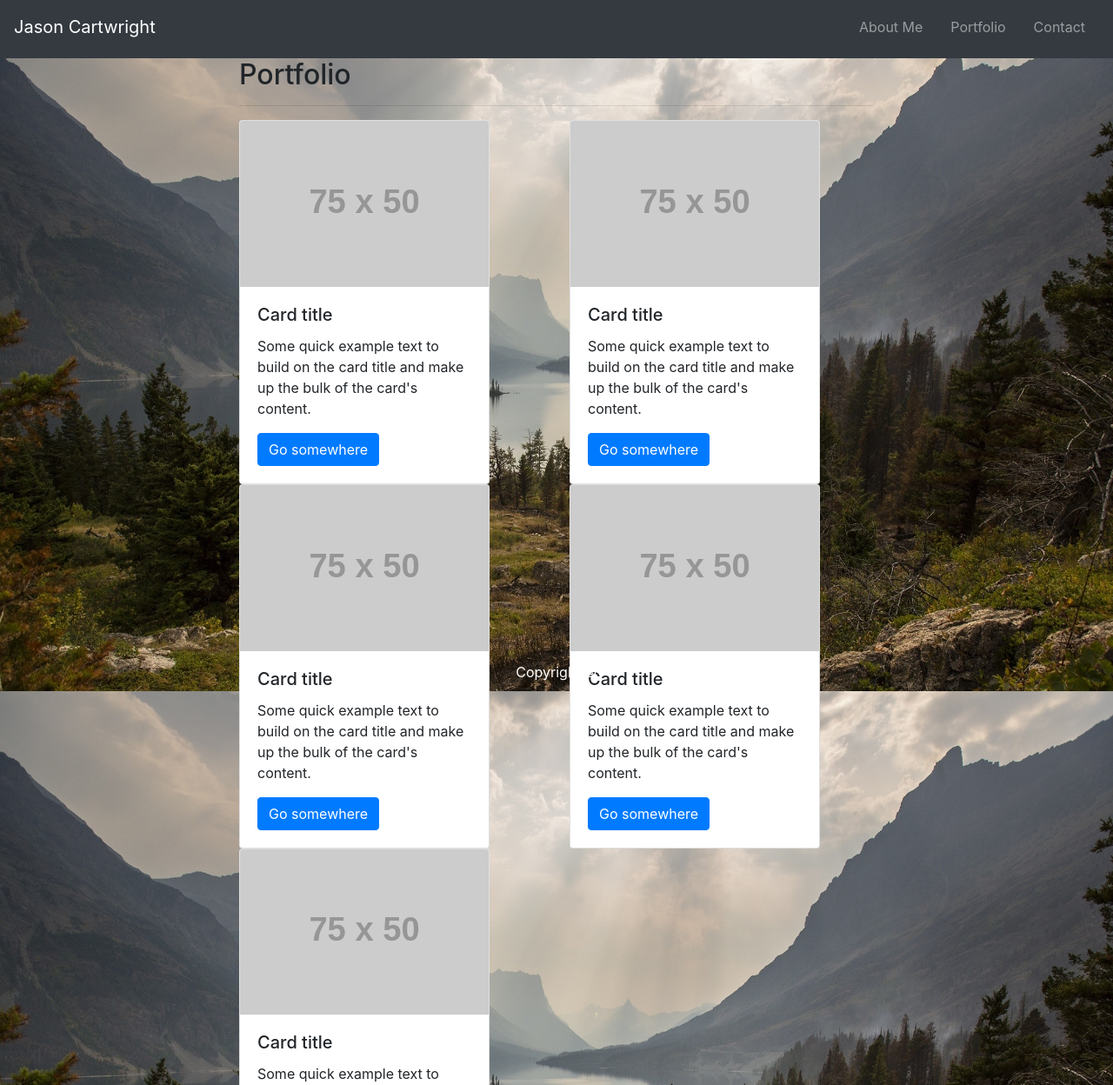
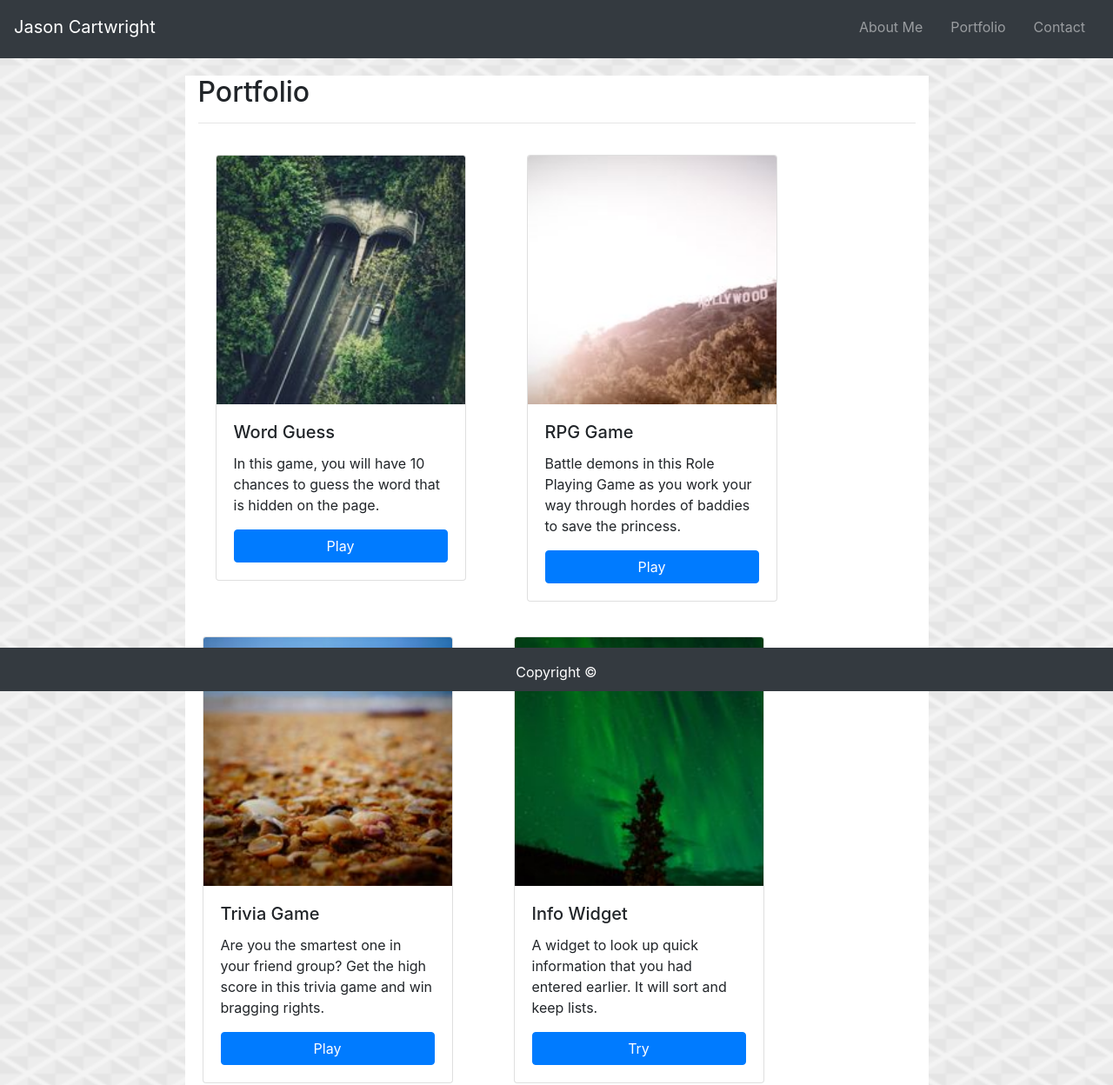
Before and after one commit to JCartwright44/Bootstrap-Portfolio, a plain HTML site: page portfolio.html in a window 1280 px wide. Shown: the part 5-1253 px from the top of the page at 87% size. Drawn offline with nearby package versions, Linux system fonts and the light colour scheme; placeholder pictures from the web are drawn by us.

Commit message:
near final updates

```diff
--- a/assets/style.css
+++ b/assets/style.css
@@ -17,14 +17,48 @@ footer {
 }
 
 body {
-    background-image: url("../assets/Images/background.jpg");
+    background-image: url("../assets/Images/stonehaven.png");
     background-size: 100%;
     background-attachment: fixed;
-    background-repeat: no-repeat;
     background-position: relative;
     margin-bottom: 30px;
+    height: 100%;
+    min-height: 100%;
+    bottom: 0;
 }
 
+html {
+    height: 100%;
+}
 .card {
-    margon-bottom: 10px;
+    margin: 20px;
 }
+
+.col-8 {
+    margin: 30px;
+}
+
+.col-9 {
+    margin: 30px;
+}
+
+.card-img-top {
+    height: 75%;
+    width: 100%;
+}
+
+.footer {
+    background-color: black;
+    height: 50px;
+    width: 100%;
+    text-align: center;
+    vertical-align: text-bottom;
+    border-style: solid;
+    border-width: 1px 0px 0px 0px;
+    border-top-color: black;
+    margin: 0 auto;
+    position: relative;
+    bottom: 0px;
+    z-index: 100;
+    left: 0;
+}
--- a/portfolio.html
+++ b/portfolio.html
@@ -16,7 +16,7 @@
                       <span class="navbar-toggler-icon"></span>
                     </button>
 
-                    <div class="collapse navbar-collapse flex-grow-1 text-right" id="myNavbar">
+                    <div class="collapse navbar-collapse flex-grow-1 text-right" id="navbarSupportedContent">
                             <ul class="navbar-nav ml-auto flex-nowrap">
                                 <li class="nav-item navAboutMe">
                                     <a href="#" class="nav-link m-2 menu-item nav-active">About Me</a>
@@ -37,11 +37,11 @@
                   <div></div>
 
               </div>
-              <div class="col-8">
+              <div class="col-sm-9" style="background-color: white; margin: 20px; overflow: auto;">
 
                 <!-- Title -->
                 <div class="row">
-                    <div class="col">
+                    <div class="col-sm">
                         <h2>Portfolio</h2>
                         <hr>
                     </div>
@@ -49,76 +49,81 @@
                 </div>
 
                 <div class="row">
-                    <div class="col-6">
-                            <div class="card" style="width: 18rem;">
-                                    <img class="card-img-top" src="https://via.placeholder.com/75x50" alt="Card image cap">
+                  <div class="card-group">
+                    <div class="col-sm-6">
+                            <div class="card" style="width: 18rem; align-items: center;">
+                                    <img class="card-img-top" src="assets/Images/one.jpg" alt="Card image cap">
                                     <div class="card-body">
-                                      <h5 class="card-title">Card title</h5>
-                                      <p class="card-text">Some quick example text to build on the card title and make up the bulk of the card's content.</p>
-                                      <a href="#" class="btn btn-primary">Go somewhere</a>
+                                      <h5 class="card-title">Word Guess</h5>
+                                      <p class="card-text">In this game, you will have 10 chances to guess the word that is hidden on the page.</p>
+                                      <a href="#" class="btn btn-primary" style="text-align: center; width: 100%;">Play</a>
                                       <br>
                                     </div>
                                   </div>
-                    </div>
-                    <div class="col-6">
-                            <div class="card" style="width: 18rem;">
-                                    <img class="card-img-top" src="https://via.placeholder.com/75x50" alt="Card image cap">
+                              </div>
+                    <br>
+                    <div class="col-sm-6">
+                            <div class="card" style="width: 18rem; align-items: center;">
+                                    <img class="card-img-top" src="assets/Images/two.jpg" alt="Card image cap">
                                     <div class="card-body">
-                                      <h5 class="card-title">Card title</h5>
-                                      <p class="card-text">Some quick example text to build on the card title and make up the bulk of the card's content.</p>
-                                      <a href="#" class="btn btn-primary">Go somewhere</a>
+                                      <h5 class="card-title">RPG Game</h5>
+                                      <p class="card-text">Battle demons in this Role Playing Game as you work your way through hordes of baddies to save the princess.</p>
+                                      <a href="#" class="btn btn-primary" style="text-align: center; width: 100%;">Play</a>
                                       <br>
                                     </div>
                                   </div>
                     </div>
                 </div>
+                <br>
                 <div class="row">
-                    <div class="col-6">
+                    <div class="col-sm-6">
                             <div class="card" style="width: 18rem;">
-                                    <img class="card-img-top" src="https://via.placeholder.com/75x50" alt="Card image cap">
+                                    <img class="card-img-top" src="assets/Images/three.jpg" alt="Card image cap">
                                     <div class="card-body">
-                                      <h5 class="card-title">Card title</h5>
-                                      <p class="card-text">Some quick example text to build on the card title and make up the bulk of the card's content.</p>
-                                      <a href="#" class="btn btn-primary">Go somewhere</a>
+                                      <h5 class="card-title">Trivia Game</h5>
+                                      <p class="card-text">Are you the smartest one in your friend group? Get the high score in this trivia game and win bragging rights.</p>
+                                      <a href="#" class="btn btn-primary" style="text-align: center; width: 100%;">Play</a>
                                     </div>
                                   </div>
                     </div>
-                    <div class="col-6">
+                    <br>
+                    <div class="col-sm-6">
                             <div class="card" style="width: 18rem;">
-                                    <img class="card-img-top" src="https://via.placeholder.com/75x50" alt="Card image cap">
+                                    <img class="card-img-top" src="assets/Images/four.jpg" alt="Card image cap">
                                     <div class="card-body">
-                                      <h5 class="card-title">Card title</h5>
-                                      <p class="card-text">Some quick example text to build on the card title and make up the bulk of the card's content.</p>
-                                      <a href="#" class="btn btn-primary">Go somewhere</a>
+                                      <h5 class="card-title">Info Widget</h5>
+                                      <p class="card-text">A widget to look up quick information that you had entered earlier. It will sort and keep lists.</p>
+                                      <a href="#" class="btn btn-primary" style="text-align: center; width: 100%;">Try</a>
                                     </div>
                                   </div>
                     </div>
                 </div>
+                <br>
                 <div class="row">
-                    <div class="col-6">
+                    <div class="col-sm-6">
                             <div class="card" style="width: 18rem;">
-                                    <img class="card-img-top" src="https://via.placeholder.com/75x50" alt="Card image cap">
+                                    <img class="card-img-top" src="assets/Images/five.jpg" alt="Card image cap">
                                     <div class="card-body">
-                                      <h5 class="card-title">Card title</h5>
-                                      <p class="card-text">Some quick example text to build on the card title and make up the bulk of the card's content.</p>
-                                      <a href="#" class="btn btn-primary">Go somewhere</a>
+                                      <h5 class="card-title">Rock Paper Scissors</h5>
+                                      <p class="card-text">The classic rock paper scissors game with a win, loss, and tie counter to keep score.</p>
+                                      <a href="#" class="btn btn-primary" style="text-align: center; width: 100%;">Play</a>
                                     </div>
                                   </div>
                     </div>
                 </div>
-
-
+                </div>
               </div>
-              <div class="col">
+              <div class="col-sm">
               </div>
             </div>
             </div>
-          </div>
-          <footer class="page-footer font-small blue fixed-bottom">
+            <footer class="page-footer font-small blue bg-dark fixed-bottom">
                 <div class="footer-copyright text-center py-3">Copyright ©
                 </div>
               </footer>
-    <!-- Use CSS to make the copyright sticky to the bottom of the page. -->
+
+              <script src="https://code.jquery.com/jquery-3.3.1.slim.min.js" integrity="sha384-q8i/X+965DzO0rT7abK41JStQIAqVgRVzpbzo5smXKp4YfRvH+8abtTE1Pi6jizo" crossorigin="anonymous"></script>
+              <script src="https://getbootstrap.com/docs/4.1/dist/js/bootstrap.min.js" integrity="sha384-ChfqqxuZUCnJSK3+MXmPNIyE6ZbWh2IMqE241rYiqJxyMiZ6OW/JmZQ5stwEULTy" crossorigin="anonymous"></script>
 
 </body>
 </html>
```
Also changed, not shown: contact.html (+7 -6 lines), index.html (+41 -18 lines), assets/Images/five.jpg (added), assets/Images/four.jpg (added), assets/Images/one.jpg (added), assets/Images/photo.jpg (added), assets/Images/stonehaven.png (added), assets/Images/three.jpg (added), assets/Images/two.jpg (added).
